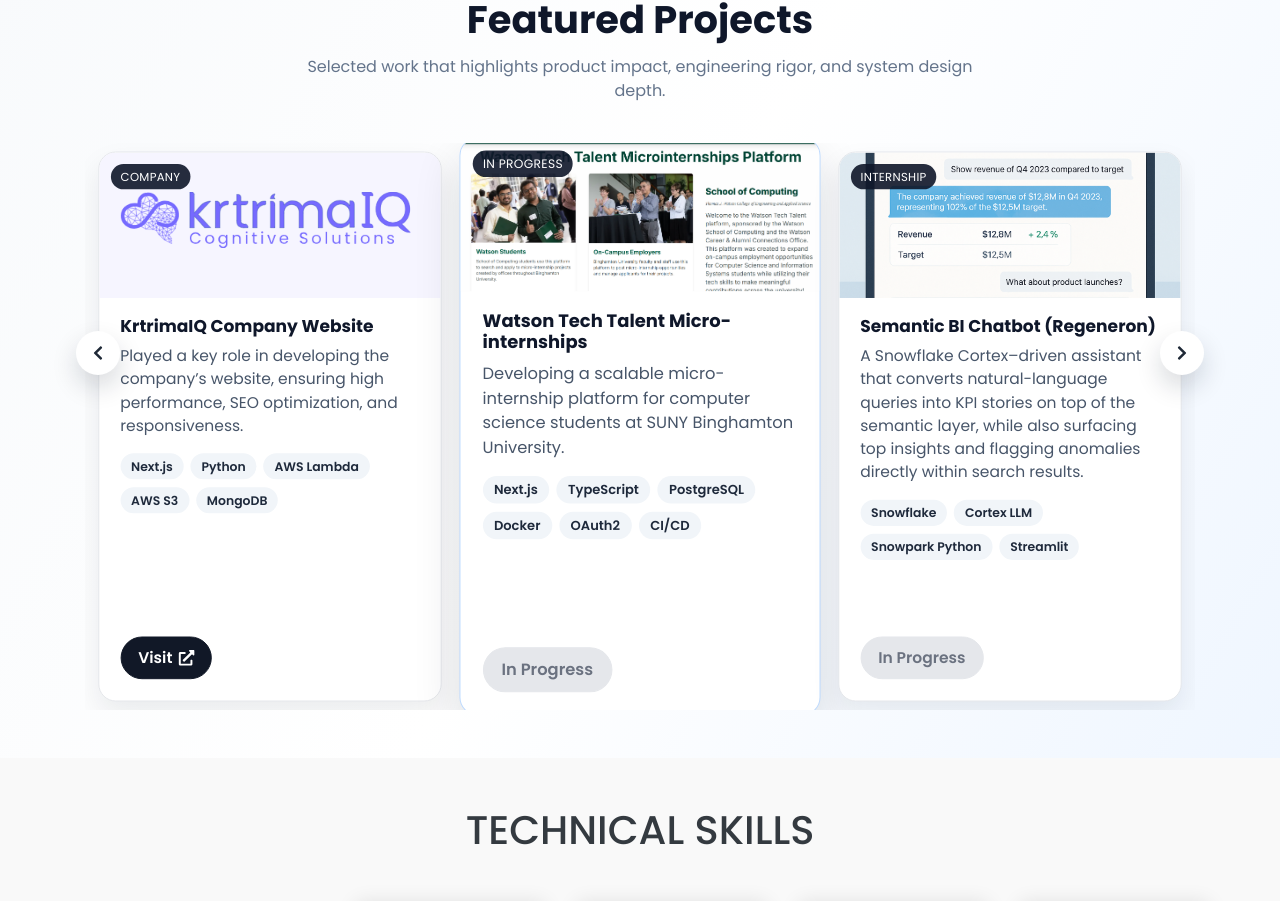
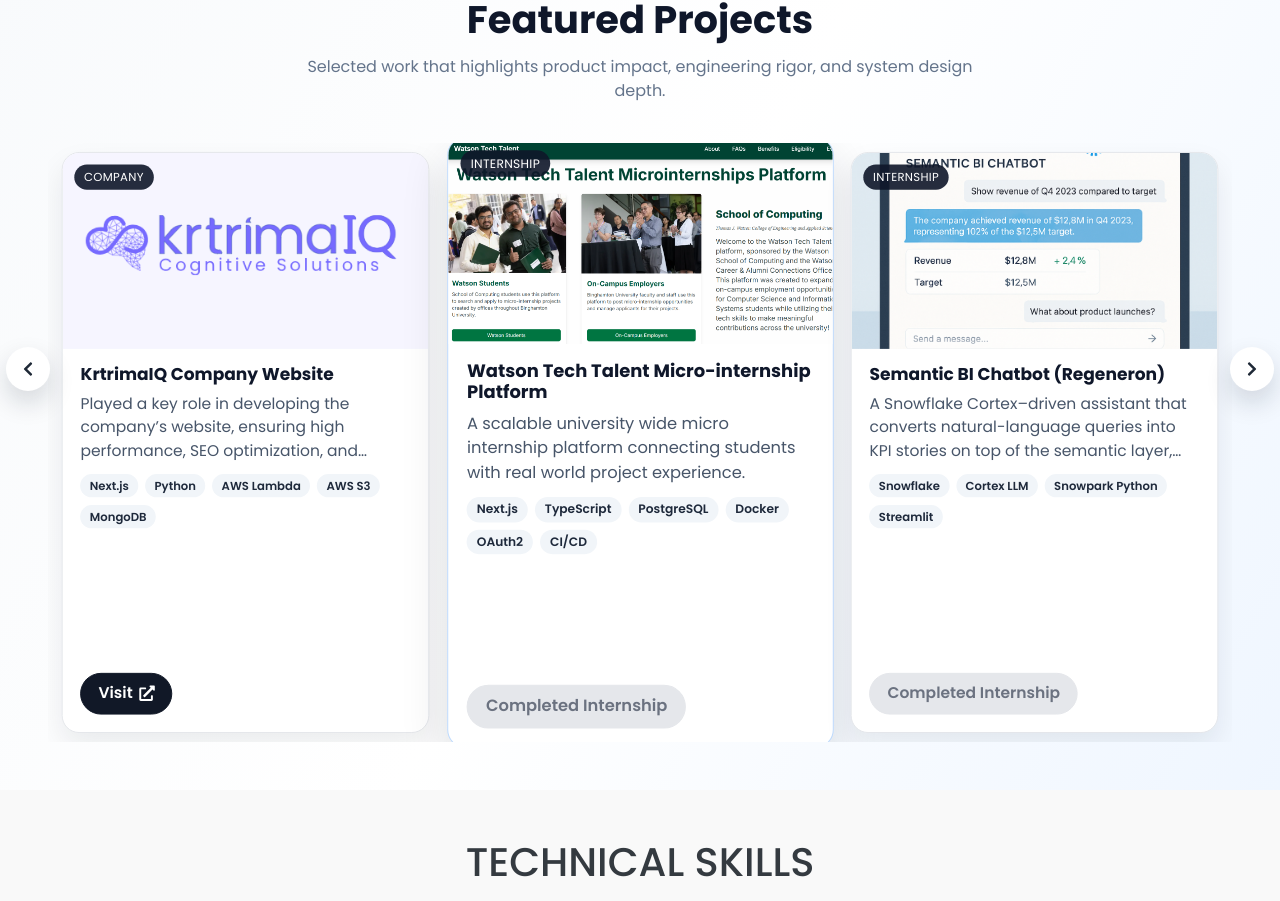
Before and after one commit to 2025Pushkar/2025Pushkar.github.io, a React (Create React App) app: page / in a window 1280 px wide. Shown: the part 959-1860 px from the top of the page. Built offline with nearby package versions, Linux system fonts and the light colour scheme.

Commit message:
modified feature projects 01

```diff
--- a/src/App.css
+++ b/src/App.css
@@ -1143,6 +1143,7 @@ textarea.input.form-control {
   align-items: stretch;
   gap: 1rem;
   overflow: hidden;
+  width: 100%;
 }
 
 .featured-project-card {
@@ -1155,6 +1156,7 @@ textarea.input.form-control {
   overflow: hidden;
   transform: scale(0.97);
   transition: transform 0.35s ease, box-shadow 0.35s ease, border-color 0.35s ease;
+  min-width: 300px;
 }
 
 .featured-project-card.is-center {
@@ -1173,7 +1175,7 @@ textarea.input.form-control {
 
 .featured-project-image {
   position: relative;
-  height: 210px;
+  height: 315px;
   overflow: hidden;
 }
 
@@ -1202,7 +1204,7 @@ textarea.input.form-control {
 }
 
 .featured-project-body {
-  padding: 1.2rem 1.35rem 1.4rem;
+  padding: 1rem 1.15rem 1.1rem;
   display: flex;
   flex-direction: column;
   height: 100%;
@@ -1218,22 +1220,26 @@ textarea.input.form-control {
 .featured-project-tagline {
   color: #475569;
   line-height: 1.5;
-  margin-bottom: 1rem;
+  margin-bottom: 0.75rem;
+  display: -webkit-box;
+  -webkit-line-clamp: 3;
+  -webkit-box-orient: vertical;
+  overflow: hidden;
 }
 
 .featured-project-tags {
   display: flex;
   flex-wrap: wrap;
   gap: 0.45rem;
-  margin-bottom: 1.2rem;
+  margin-bottom: 0.9rem;
 }
 
 .featured-project-tag {
   background: #f1f5f9;
   color: #1e293b;
   border-radius: 999px;
-  padding: 0.25rem 0.7rem;
-  font-size: 0.8rem;
+  padding: 0.2rem 0.6rem;
+  font-size: 0.75rem;
   font-weight: 600;
 }
 
--- a/src/components/FeaturedProjects.js
+++ b/src/components/FeaturedProjects.js
@@ -87,7 +87,7 @@ const FeaturedProjects = () => {
     if (p.type === "Internship") {
       return (
         <button className="featured-project-button is-muted" disabled>
-          In&nbsp;Progress
+          Completed&nbsp;Internship
         </button>
       );
     }
@@ -107,7 +107,7 @@ const FeaturedProjects = () => {
 
   return (
     <section id="featuredProjects" className="featured-projects-section py-5">
-      <div className="container position-relative">
+      <div className="container-fluid px-4 px-lg-5 position-relative">
         <div className="featured-projects-header text-center">
           <h2 className="featured-projects-title">Featured Projects</h2>
           <p className="featured-projects-subtitle">
--- a/src/projectsInfo/projectsInfo.js
+++ b/src/projectsInfo/projectsInfo.js
@@ -252,14 +252,14 @@ export const featuredProjects =  [
     type: "company"
   },
   {
-    title: "Watson Tech Talent Micro-internships",
-    slug: "watson-tech-talent-microinternships",
+    title: "Watson Tech Talent Micro-internship Platform",
+    slug: "watson-tech-talent-micro-internship-platform",
     cover: watsontechtalent,
     tagline:
-      "Developing a scalable micro-internship platform for computer science students at SUNY Binghamton University.",
+      "A scalable university wide micro internship platform connecting students with real world project experience.",
     link: null,
     techStack: ["Next.js", "TypeScript", "PostgreSQL", "Docker", "OAuth2", "CI/CD"],
-    type: "In-progress"
+    type: "Internship"
   },
   {
     title: "Semantic BI Chatbot (Regeneron)",
```
